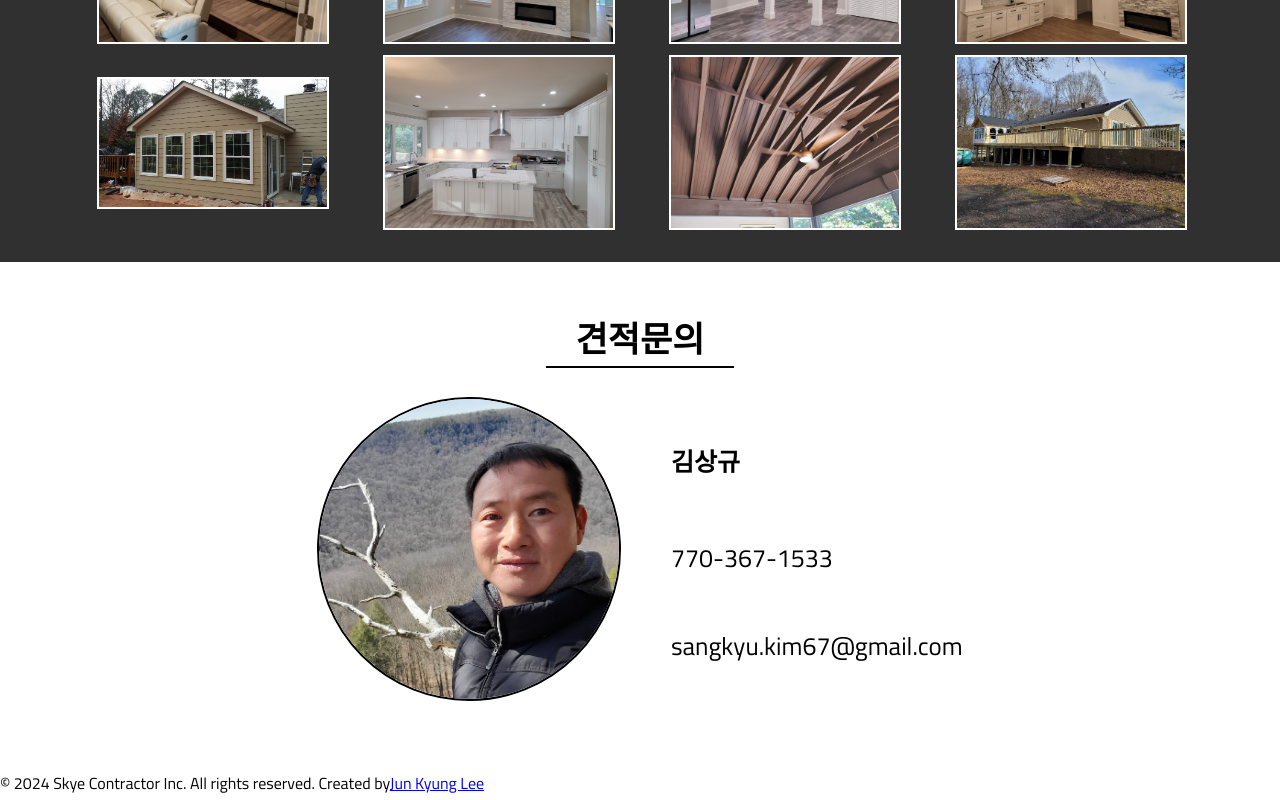
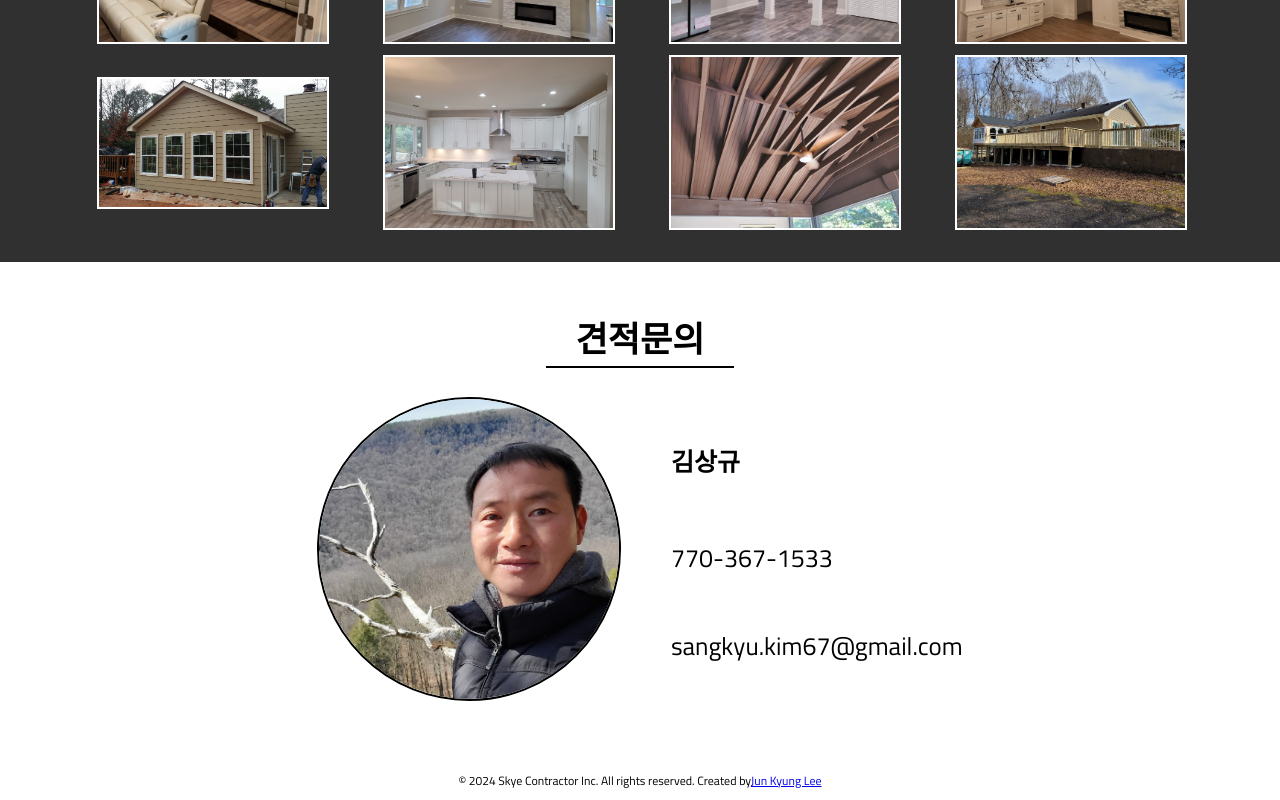
Before and after one commit to junlee0325/sangkyu-kim, a React (Create React App) app: page / in a window 1280 px wide. Shown: the part 1999-2799 px from the top of the page. Built offline with nearby package versions, Linux system fonts and the light colour scheme.

Commit message:
Update App.css

```diff
--- a/src/App.css
+++ b/src/App.css
@@ -1,6 +1,14 @@
 * {
   font-family: "Titillium Web", sans-serif;
 }
+  footer {
+    display: flex;
+    flex-flow: row wrap;
+    justify-content: center;
+    margin: 10px;
+    font-size: 12px;
+    margin-top: auto;
+  }
 
 @media (min-width: 1201px) {
   #App {
```
